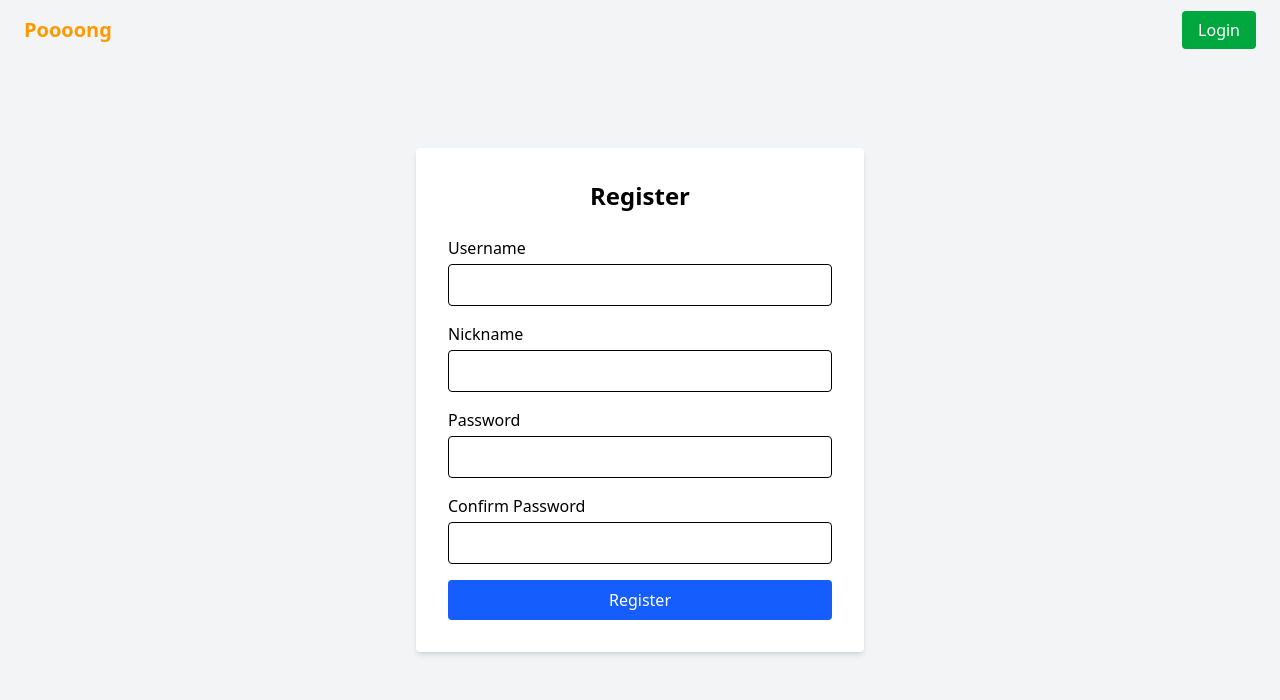
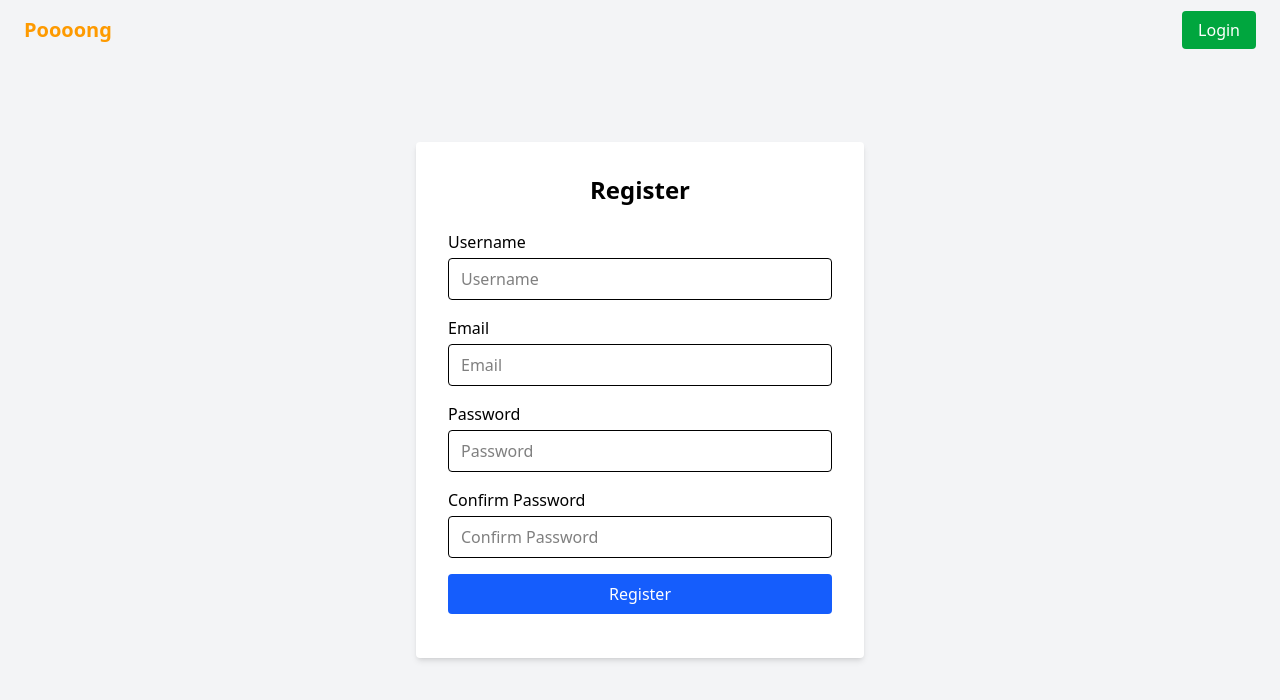
Before and after one commit to juusokasperi/ft_transcendence, a React (Vite) app in the folder client/: page /signup in a window 1280 px wide. Shown: the top 700 px of the page. Built offline with nearby package versions, Linux system fonts and the light colour scheme; no server answers.

Commit message:
learning how to test components

```diff
--- a/client/package.json
+++ b/client/package.json
@@ -23,6 +23,8 @@
   },
   "devDependencies": {
     "@eslint/js": "^9.25.0",
+    "@testing-library/jest-dom": "^6.7.0",
+    "@testing-library/react": "^16.3.0",
     "@types/react": "^19.1.2",
     "@types/react-dom": "^19.1.2",
     "@vitejs/plugin-react": "^4.4.1",
@@ -30,6 +32,8 @@
     "eslint-plugin-react-hooks": "^5.2.0",
     "eslint-plugin-react-refresh": "^0.4.19",
     "globals": "^16.0.0",
-    "vite": "^6.3.5"
+    "jsdom": "^26.1.0",
+    "vite": "^6.3.5",
+    "vitest": "^3.2.4"
   }
 }
--- a/client/src/App.tsx
+++ b/client/src/App.tsx
@@ -6,6 +6,7 @@ import Home from './pages/Home'
 import Layout from './pages/Layout'
 import Profile from './pages/Profile'
 import { Toaster } from 'react-hot-toast'
+import Friends from './pages/Friends'
 
 
 function App() {
@@ -21,6 +22,7 @@ function App() {
         <Route path={'/login'} element={<Login/>} />
         <Route path={'/profile'} element={<Layout/>}>
           <Route index element={<Profile/>} />
+          <Route path={'/profile/friends'} element={<Friends/>} />
         </Route>
       </Routes>
     </div>
--- a/client/src/components/AuthForm.tsx
+++ b/client/src/components/AuthForm.tsx
@@ -2,12 +2,12 @@ import React, { useState } from "react";
 
 interface AuthFormProps {
   type: "login" | "register";
-  onSubmit: (data: { username: string; password: string; nickname?: string; confirmPassword?: string }) => void;
+  onSubmit: (data: { username: string;password: string; email?: string; confirmPassword?: string }) => void;
 }
 
 const AuthForm: React.FC<AuthFormProps> = ({ type, onSubmit }) => {
   const [username, setUsername] = useState("");
-  const [nickname, setNickname] = useState("");
+  const [email, setEmail] = useState("");
   const [password, setPassword] = useState("");
   const [confirmPassword, setConfirmPassword] = useState("");
   const [success, setSuccess] = useState<string | null>(null);
@@ -32,7 +32,7 @@ const AuthForm: React.FC<AuthFormProps> = ({ type, onSubmit }) => {
     onSubmit({
       username,
       password,
-      nickname,
+      email,
       confirmPassword: type === "register" ? confirmPassword : undefined,
     });
   };
@@ -43,9 +43,11 @@ const AuthForm: React.FC<AuthFormProps> = ({ type, onSubmit }) => {
       {success && <p className="text-green-600">{success}</p>}
 
       <div>
-        <label className="block mb-1 font-medium">Username</label>
+        <label htmlFor="username" className="block mb-1 font-medium">Username</label>
         <input
+          id="username"
           type="text"
+          placeholder="Username"
           value={username}
           onChange={(e) => setUsername(e.target.value)}
           className="w-full border rounded px-3 py-2"
@@ -54,20 +56,24 @@ const AuthForm: React.FC<AuthFormProps> = ({ type, onSubmit }) => {
 
       {type === "register" && (
         <div>
-          <label className="block mb-1 font-medium">Nickname</label>
+          <label htmlFor="email"  className="block mb-1 font-medium">Email</label>
           <input
-            type="nickname"
-            value={nickname}
-            onChange={(e) => setNickname(e.target.value)}
+            id="email"
+            type="email"
+            placeholder="Email"
+            value={email}
+            onChange={(e) => setEmail(e.target.value)}
             className="w-full border rounded px-3 py-2"
           />
         </div>
           )}
 
       <div>
-        <label className="block mb-1 font-medium">Password</label>
+        <label htmlFor="password" className="block mb-1 font-medium">Password</label>
         <input
+          id="password"
           type="password"
+          placeholder="Password"
           value={password}
           onChange={(e) => setPassword(e.target.value)}
           className="w-full border rounded px-3 py-2"
@@ -76,9 +82,11 @@ const AuthForm: React.FC<AuthFormProps> = ({ type, onSubmit }) => {
 
       {type === "register" && (
         <div>
-          <label className="block mb-1 font-medium">Confirm Password</label>
+          <label htmlFor="confirmPassword" className="block mb-1 font-medium">Confirm Password</label>
           <input
+            id="confirmPassword"
             type="password"
+            placeholder="Confirm Password"
             value={confirmPassword}
             onChange={(e) => setConfirmPassword(e.target.value)}
             className="w-full border rounded px-3 py-2"
@@ -88,7 +96,7 @@ const AuthForm: React.FC<AuthFormProps> = ({ type, onSubmit }) => {
 
       <button
         type="submit"
-        className="w-full bg-blue-600 text-white py-2 rounded hover:bg-blue-700"
+        className="w-full bg-blue-600 text-white py-2 rounded hover:bg-blue-700 mb-3"
       >
         {type === "login" ? "Login" : "Register"}
       </button>
--- a/client/src/context/AppContext.tsx
+++ b/client/src/context/AppContext.tsx
@@ -19,17 +19,17 @@ interface AppContextType {
   axios: AxiosInstance;
 }
 
-const AppContext = createContext<AppContextType | undefined>(undefined);
+export const AppContext = createContext<AppContextType | undefined>(undefined);
 
 export const AppProvider: React.FC<{ children: ReactNode }> = ({ children }) => {
   const navigate = useNavigate();
   const { user, setUser } = useUser();
   const { getToken, login: authLogin, logout: authLogout } = useAuth();
 
-  // wrapper: persiste token (authLogin) + actualiza estado in-memory (setUser)
+
   const login = (userData: User, token: string) => {
-    authLogin(userData, token); // guarda en localStorage
-    setUser(userData); // actualiza estado react
+    authLogin(userData, token); // save in localStorage
+    setUser(userData); // updates react state
   };
 
   const logout = () => {
@@ -38,7 +38,7 @@ export const AppProvider: React.FC<{ children: ReactNode }> = ({ children }) =>
     navigate("/");
   };
 
-  // Opcional: interceptor para adjuntar token automáticamente
+  // Optional: Attaches Token automatically
   axios.interceptors.request.use(async (config) => {
     const token = await getToken();
     if (token && config.headers) {
--- a/client/src/hooks/useUser.tsx
+++ b/client/src/hooks/useUser.tsx
@@ -6,7 +6,6 @@ export const useUser = () => {
   const [user, setUser] = useState<User | null>(null);
 
   useEffect(() => {
-    // carga inicial desde localStorage (si hay)
     const stored = localStorage.getItem("user");
     if (stored) {
       try {
--- /dev/null
+++ b/client/src/pages/Friends.tsx
@@ -0,0 +1,11 @@
+import React from 'react'
+
+const Friends = () => {
+  return (
+    <div>
+
+    </div>
+  )
+}
+
+export default Friends
--- a/client/src/pages/Profile.tsx
+++ b/client/src/pages/Profile.tsx
@@ -9,7 +9,7 @@ interface PasswordState {
 }
 
 const Profile: React.FC = () => {
-  const { axios, user, getToken} = useAppContext();
+  const { axios, user, getToken, logout} = useAppContext();
 
   const [image, setImage] = useState<File | null>(null);
   const [imagePreview, setImagePreview] = useState<string>("src/assets/react.svg");
@@ -35,13 +35,13 @@ const Profile: React.FC = () => {
     try {
         const uuid = user?.uuid;
         const token = getToken();
-        console.log(uuid);
-        await axios.delete(`/api/${uuid}`, {
+        await axios.delete(`/api/users/${uuid}`, {
             headers: {
             Authorization: `Bearer ${token}`,
         },
         });
         toast.success("Account deleted");
+        logout();
       // redirect or logout logic here
     } catch (err: any) {
       toast.error(err.response?.data?.message || "Delete failed");
@@ -54,7 +54,8 @@ const Profile: React.FC = () => {
       <form className="space-y-4">
         {/* Profile Image */}
         <div>
-          <label className="block mb-2 font-medium">Profile Image</label>
+          <label className="block mb-2 ml-3 font-medium">Avatar</label>
+
           {imagePreview && (
             <img
               src={imagePreview}
@@ -72,7 +73,7 @@ const Profile: React.FC = () => {
 
         {/* Nickname */}
         <div>
-          <label className="block mb-2 font-medium">Nickname</label>
+          <label className="block mb-2 font-medium">Change Username</label>
           <input
             type="text"
             value={nickname}
--- a/client/src/pages/Registation.tsx
+++ b/client/src/pages/Registation.tsx
@@ -9,13 +9,13 @@ const Registration: React.FC = () => {
   const { axios, login, navigate } = useAppContext();
   const [loading, setLoading] = useState(false);
 
-  const handleRegister = async (data: { username: string; nickname?: string; password: string; confirmPassword?: string }) => {
+  const handleRegister = async (data: { username: string; email?: string; password: string; confirmPassword?: string }) => {
     setLoading(true);
     try {
       // POST to /api/signup
       const res = await axios.post("/api/signup", {
         username: data.username,
-        nickname: data.nickname,
+        email: data.email,
         password: data.password,
       });
 
@@ -33,9 +33,9 @@ const Registration: React.FC = () => {
       toast.success("Registration successful! Please log in.");
       navigate("/login");
     } catch (err: any) {
-      const axiosErr = err as AxiosError;
+      const axiosErr = err as AxiosError<{error?:string}>;
       const message =
-        axiosErr?.response?.data?.message || axiosErr?.message || "Signup failed";
+        axiosErr?.response?.data?.error || "Signup failed";
       toast.error(String(message));
     } finally {
       setLoading(false);
--- a/client/src/types.tsx
+++ b/client/src/types.tsx
@@ -3,8 +3,8 @@ export interface User {
   id: number;
   uuid: string;
   username: string;
-  nickname: string;
+  email: string;
   wins: number;
   losses: number;
-  createdAt: string; // Prisma DateTime llega como string en JSON
+  createdAt: string;
 }
--- a/client/vite.config.ts
+++ b/client/vite.config.ts
@@ -1,3 +1,5 @@
+/// <reference types="vitest" />
+
 import { defineConfig } from 'vite'
 import react from '@vitejs/plugin-react'
 import tailwindcss from '@tailwindcss/vite'
@@ -9,4 +11,9 @@ export default defineConfig({
     react(),
     tailwindcss()
   ],
-})
+  test: {
+    globals: true,         // so you don’t need to import describe/it/expect in every test
+    environment: "jsdom",  // 👈 use jsdom so `document` exists
+  },
+}
+);
```
Also changed, not shown: client/src/pages/Login.tsx (+9 -6 lines), 2 other files (tests, documents, lock files or other folders).
